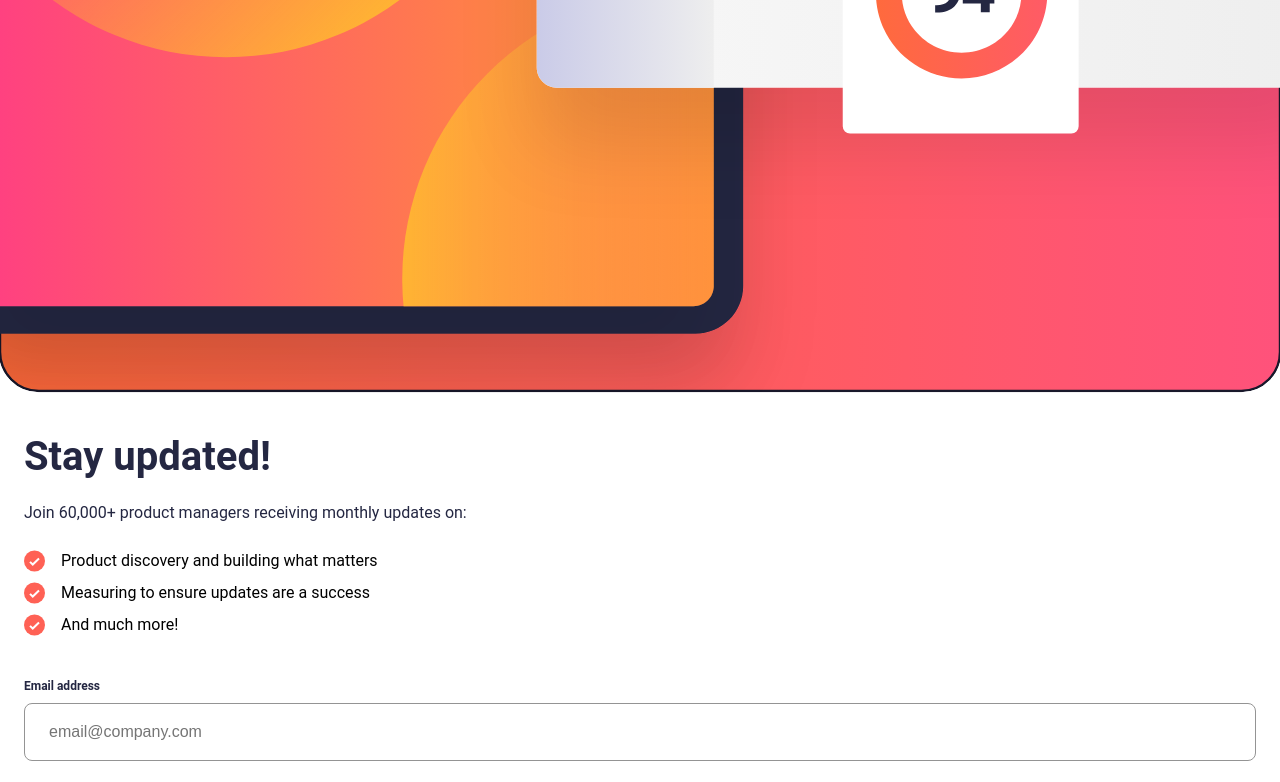
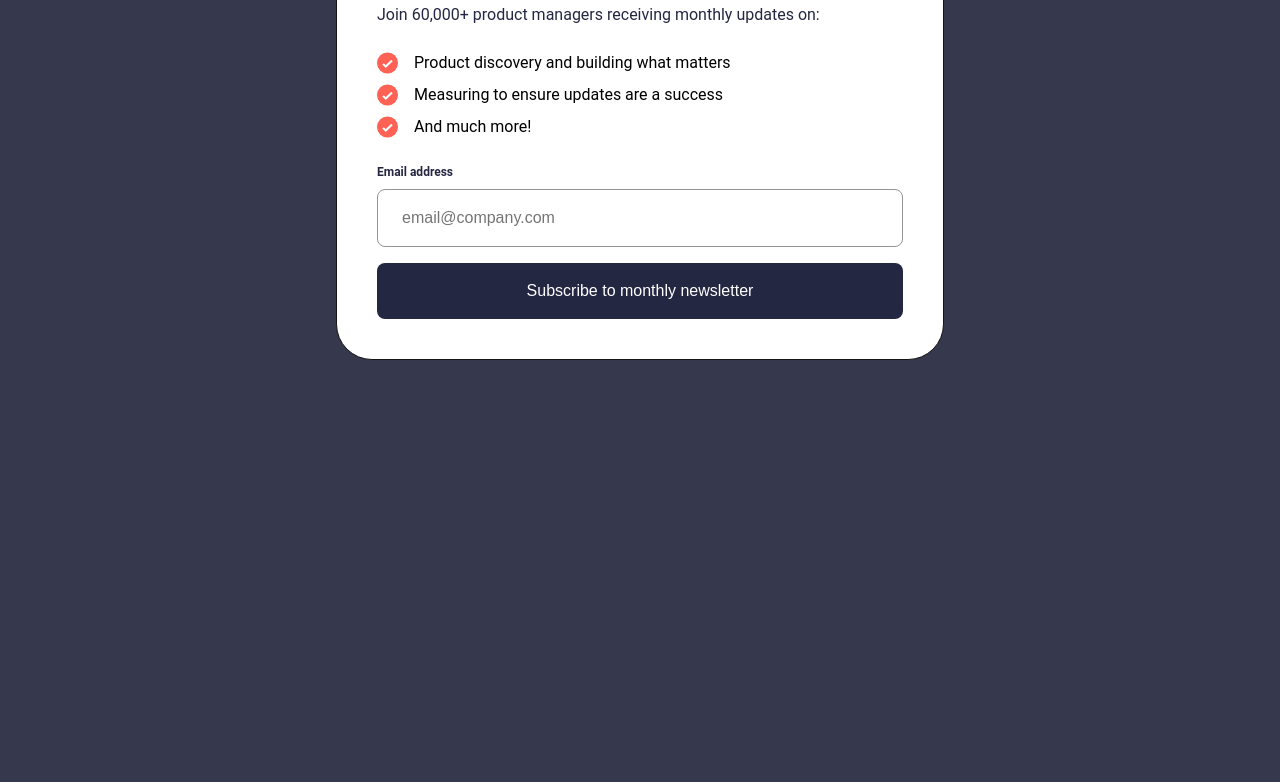
Before and after one commit to devisedweb/newsletter-sign-up-form, a plain HTML site: page index.html in a window 1280 px wide. Shown: the part 480-1262 px from the top of the page. After the commit the page ends 840 px from the top, so only its background shows below. Drawn offline with Linux system fonts and the light colour scheme.

Commit message:
Add tablet styles

```diff
--- a/style.css
+++ b/style.css
@@ -111,6 +111,57 @@ label {
   margin-bottom: 0.5rem;
 }
 
+/* MEDIA QUERIES */
+
+/* TABLET */
+
+@media (min-width: 768px) {
+  /* TYPOGRAPHY */
+
+  body {
+    background-color: #36384d;
+  }
+
+  .newsletter-container {
+    background-color: #fff;
+  }
+
+  h1 {
+    font-size: 3.5rem;
+  }
+
+  /* IMAGES */
+
+  .img {
+    margin-bottom: 2.5rem;
+  }
+
+  /* LAYOUT */
+
+  body {
+    display: flex;
+    justify-content: center;
+    align-items: center;
+    height: 100vh;
+  }
+
+  .newsletter-container {
+    width: 38rem;
+    padding: 2.5rem;
+    border: 1px solid #151515;
+    border-radius: 2.25rem;
+  }
+
+  .newsletter {
+    padding: 0;
+    gap: 1.5rem;
+  }
+
+  form {
+    gap: 1rem;
+  }
+}
+
 /* .attribution {
   font-size: 0.6875rem;
   text-align: center;
```
